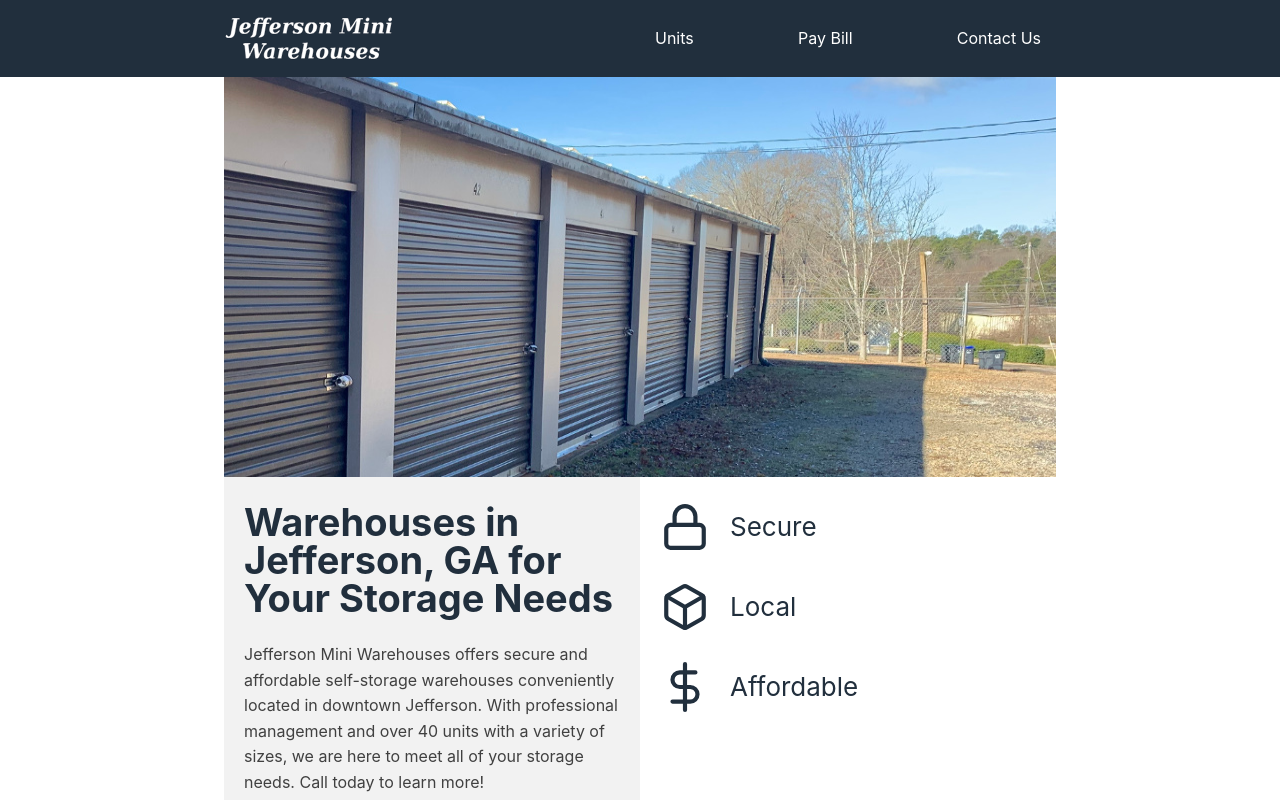
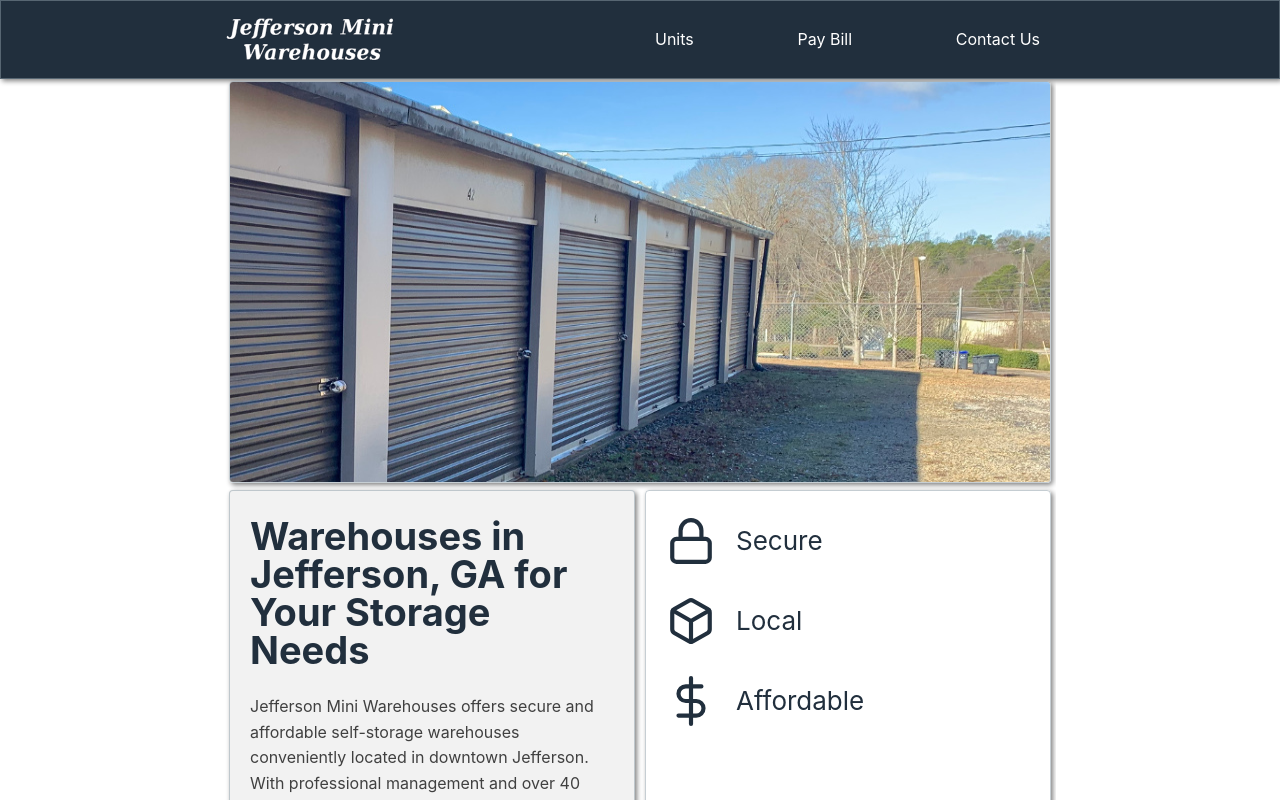
Before and after one commit to jmbuchanan/storage-ui, a React (Create React App) app: page / in a window 1280 px wide. Shown: the top 800 px of the page. Built offline with nearby package versions, Linux system fonts and the light colour scheme.

Commit message:
paper css

```diff
--- a/src/home/BodyText.js
+++ b/src/home/BodyText.js
@@ -3,7 +3,7 @@ import { Phone } from 'react-feather';
 
 var BodyText = function () {
   return (
-    <div className="body-text">
+    <div className="body-text paper">
       <h1>Warehouses in Jefferson, GA for Your Storage Needs</h1>
       <p>Jefferson Mini Warehouses offers secure and affordable self-storage warehouses
          conveniently located in downtown Jefferson. With professional management and over 40 units with a variety of sizes, we are here to meet all of your storage needs. Call today to learn more!
--- a/src/home/Features.js
+++ b/src/home/Features.js
@@ -4,7 +4,7 @@ import { Lock, Box, DollarSign } from 'react-feather';
 
 var Features = function () {
   return (
-    <div className="features">
+    <div className="features paper">
       <ul>
         <li><Lock size='50' color='#212F3D'/><span className="feature">Secure</span></li>
         <li><Box size='50' color='#212F3D'/><span className="feature">Local</span></li>
--- a/src/home/Home.js
+++ b/src/home/Home.js
@@ -4,7 +4,7 @@ import Jumbotron from './Jumbotron';
 import BodyText from './BodyText';
 import Features from './Features';
 
-import './style.css';
+import './styles.css';
 
 function Home() {
 
--- a/src/home/Jumbotron.js
+++ b/src/home/Jumbotron.js
@@ -6,10 +6,10 @@ import storageMobile from '../img/storage-main-mobile.jpg';
 var Jumbotron = function () {
   return (
     <React.Fragment>
-      <div className="picture-div">
+      <div className="picture-div paper">
           <img src={ storageDesktop } className="picture" alt="Storage units located conveniently close to downtown Jefferson, GA"/>
       </div>
-      <div className="picture-div-mobile">
+      <div className="picture-div-mobile paper">
           <img src={ storageMobile } className="picture" alt="Storage units located conveniently close to downtown Jefferson, GA"/>
       </div>
     </React.Fragment>
--- a/src/common/Footer.js
+++ b/src/layout/Footer.js
@@ -1,10 +1,10 @@
 import React from 'react';
 
-import './style.css';
+import './styles.css';
 
 var Footer = function () {
   return (
-    <footer>
+    <footer className="shadow">
       <address>
         50 Professional Drive,
         <br />
--- a/src/common/Header.js
+++ b/src/layout/Header.js
@@ -2,7 +2,7 @@ import React, { Component } from 'react';
 import { Link } from 'react-router-dom';
 import logo from '../img/logo.svg';
 
-import './style.css';
+import './styles.css';
 
 class Header extends Component {
   constructor(props) {
--- a/src/common/Routes.js
+++ b/src/layout/Routes.js
@@ -1,7 +1,7 @@
 import React, { Component } from 'react';
 import { Switch, Route } from 'react-router-dom';
 
-import './style.css';
+import './styles.css';
 
 import Home from '../home/Home';
 import Units from '../units/Units';
--- a/src/common/style.css
+++ b/src/layout/styles.css
@@ -2,6 +2,10 @@ header {
   grid-area: header;
   background-color: #212F3D;
   padding: 0px 10px;
+  border-style: solid;
+  border-width: 1px;
+  border-color: rgba(142, 157, 168, 0.5);
+  box-shadow: 2px 2px 5px grey;
 }
 
 nav {
--- a/src/style.css
+++ b/src/styles.css
@@ -1,3 +1,13 @@
+.paper {
+  border-style: solid;
+  border-width: 1px;
+  border-color: rgba(142, 157, 168, 0.5);
+  box-shadow: 2px 2px 5px grey;
+  border-radius: 4px;
+  margin: 2px 5px 5px 5px;
+}
+
+
 html {
   height: 100vh;
   box-sizing: border-box;
@@ -199,6 +209,13 @@ tr:nth-child(even) {
   }
 }
 
+
+@media only screen and (max-width: 900px) {
+  .paper {
+    margin: 0px 0px 5px 0px;
+  }
+}
+
 @media only screen and (max-width: 499px) {
 
 
```
Also changed, not shown: src/App.js (+4 -4 lines), src/billing/styles.css (added), src/home/styles.css (renamed from src/home/style.css).
